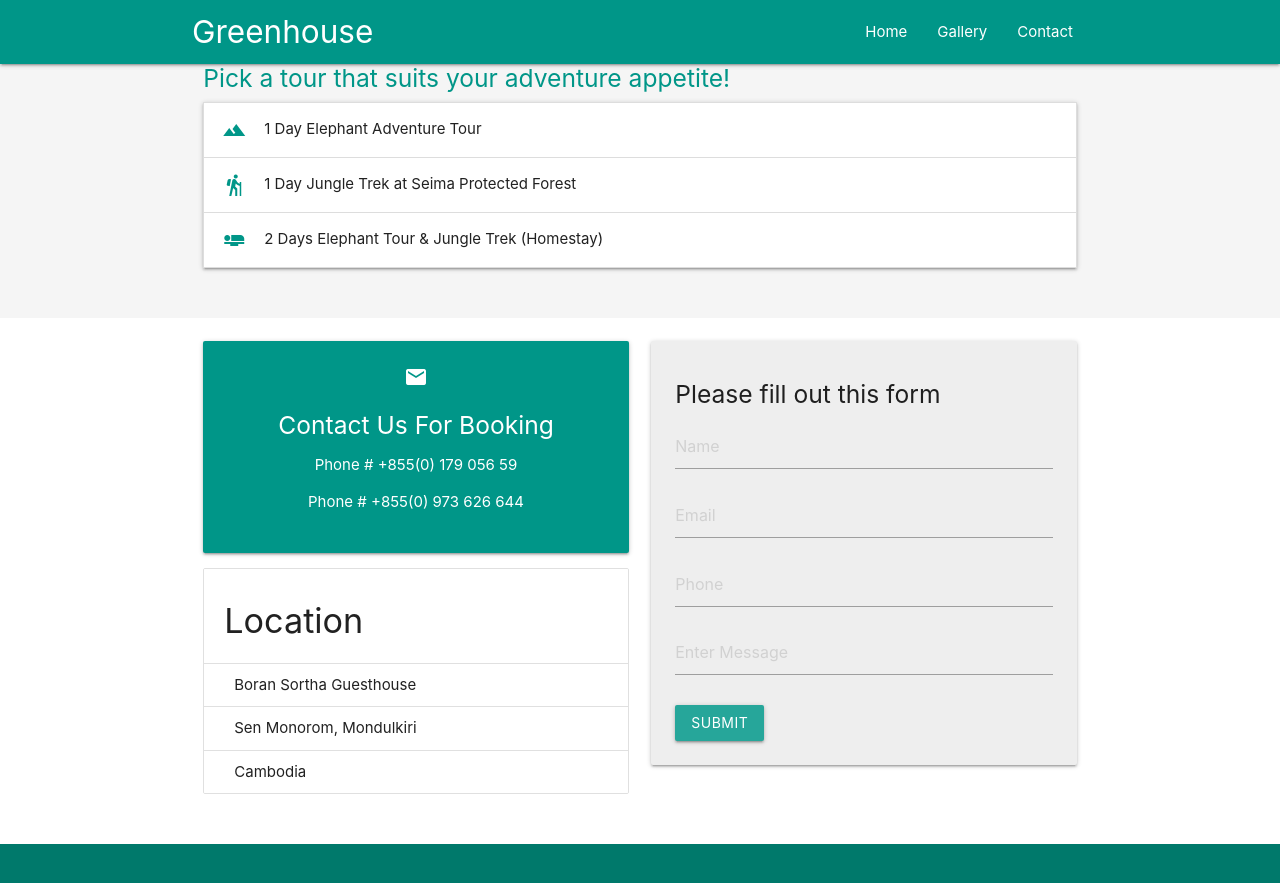
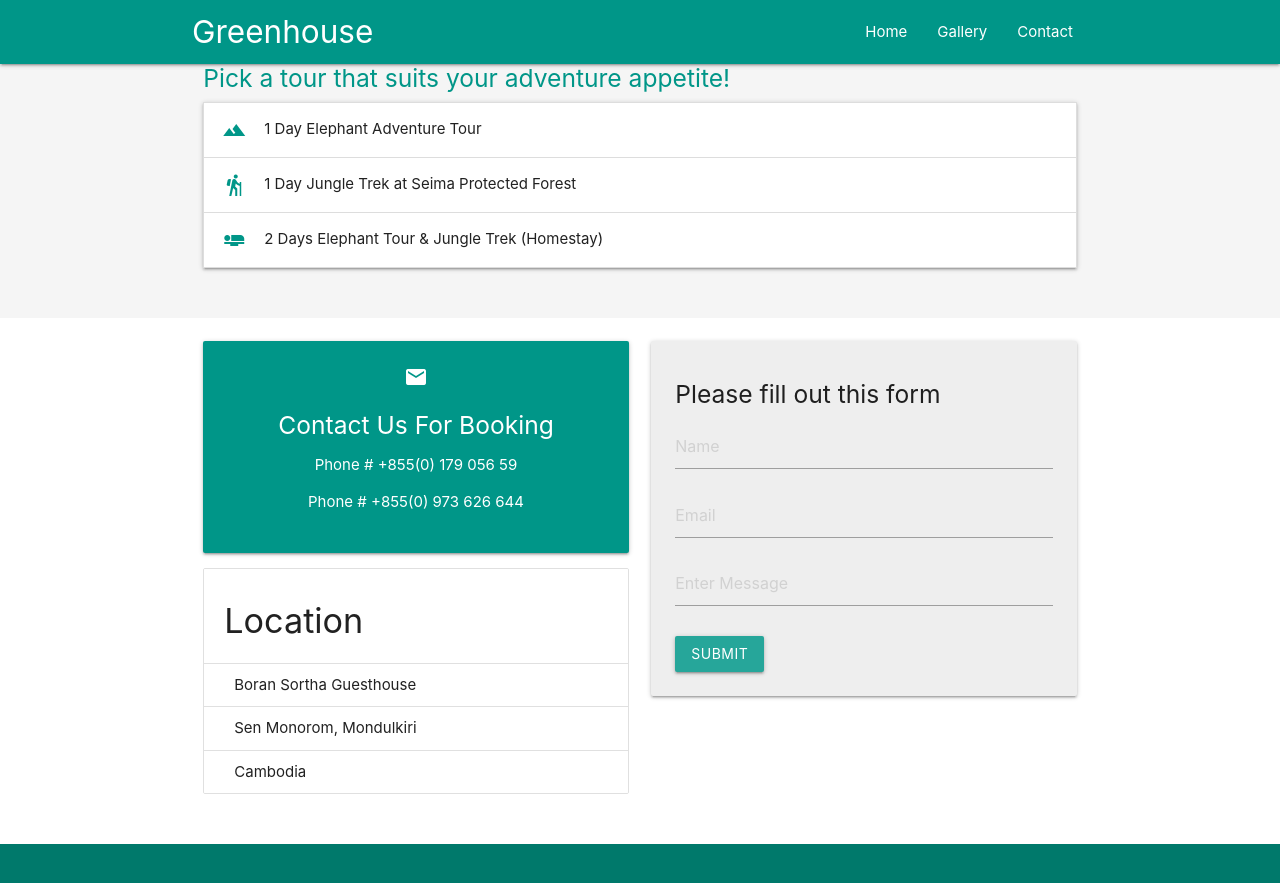
Before and after one commit to yong-lim/elephant, a Jekyll site: the page built from index.md, in a window 1280 px wide and 900 px high, scrolled down 1409 px. Shown: the top 883 px of the window. Built offline with Jekyll 4.4.1, drawn with Linux system fonts in a browser that asks for light colours; nearby versions of some CDN libraries.

Commit message:
Change input type to email for emails

```diff
--- a/_includes/contact.html
+++ b/_includes/contact.html
@@ -22,13 +22,10 @@
           <div class="card-panel grey lighten-3">
             <h5>Please fill out this form</h5>
             <div class="input-field">
-              <input type="text" placeholder="Name">
+              <input type="text" placeholder="Name" required />
             </div>
             <div class="input-field">
-              <input type="text" placeholder="Email">
-            </div>
-            <div class="input-field">
-              <input type="text" placeholder="Phone">
+              <input type="email" placeholder="Email" required />
             </div>
             <div class="input-field">
               <textarea class="materialize-textarea" placeholder="Enter Message"></textarea>
```
